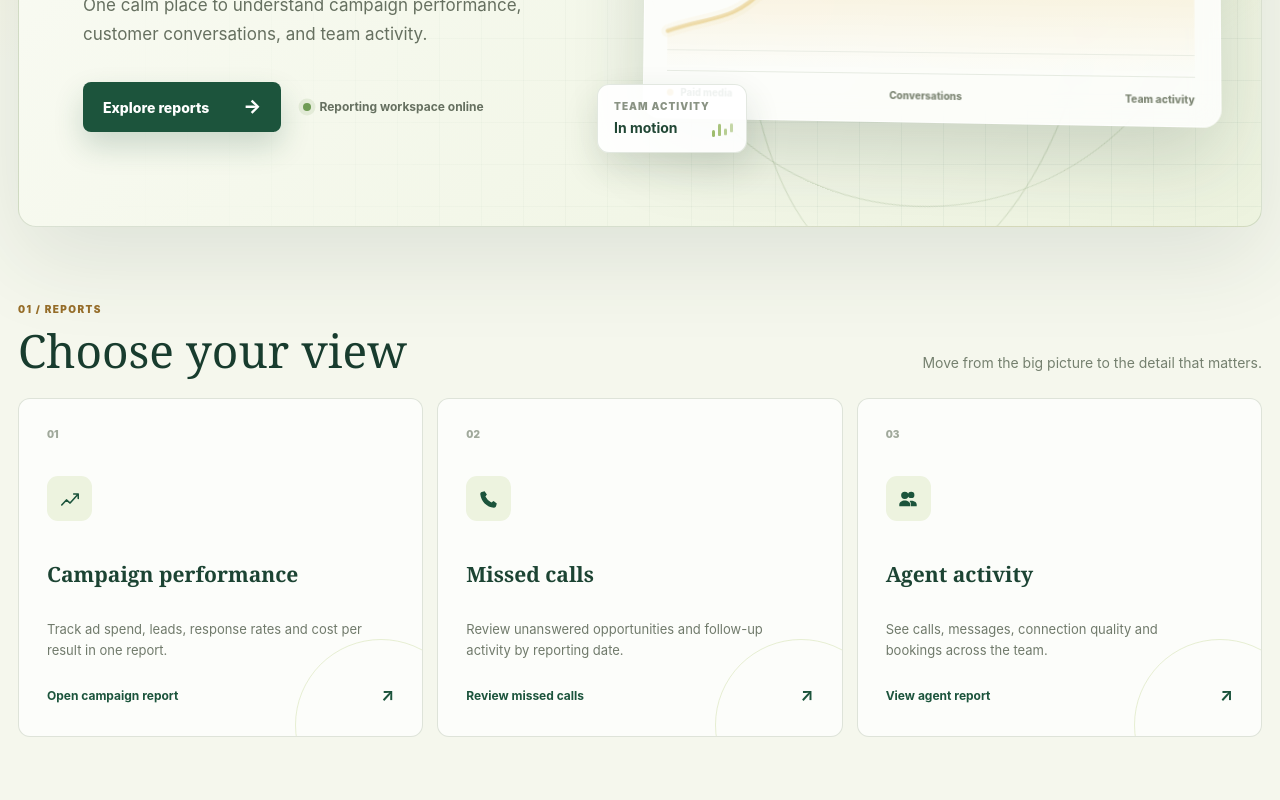
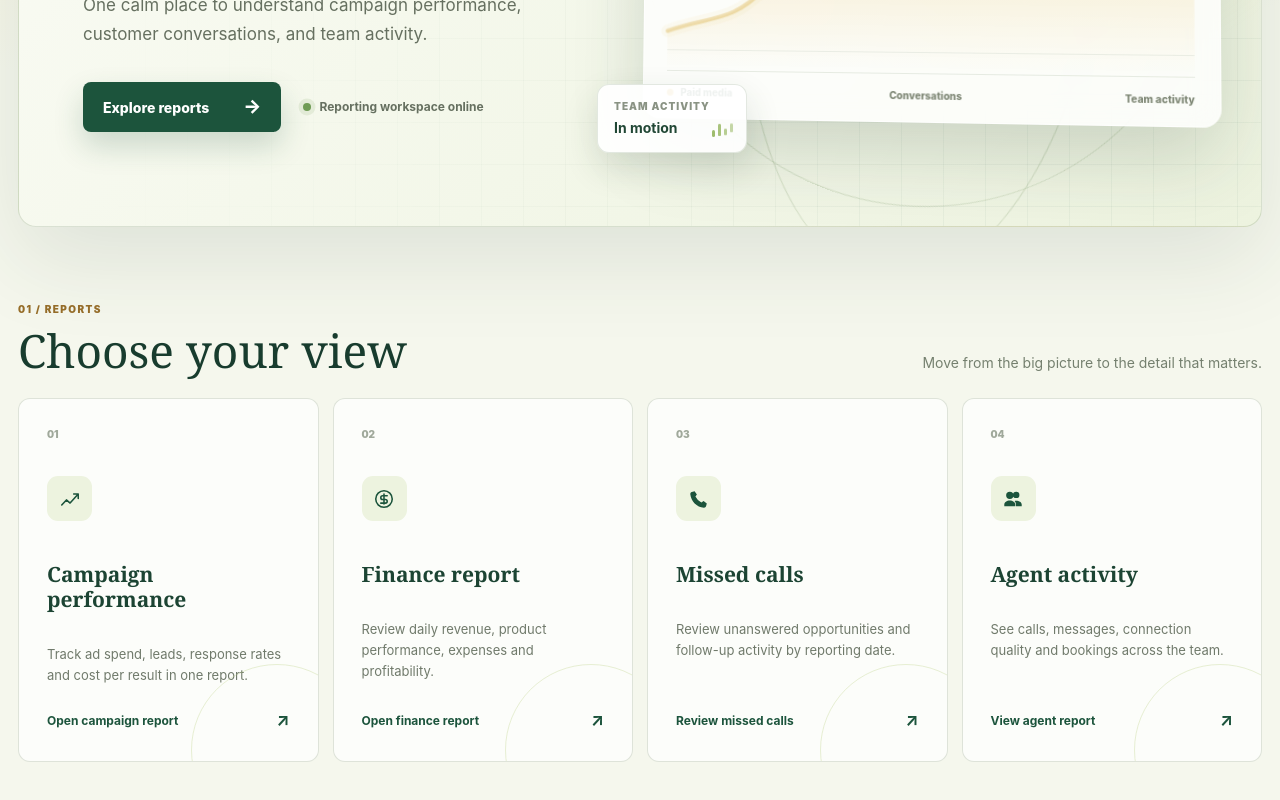
Before and after one commit to Dharma-IT/ReportsTool, a React (Vite) app: page / in a window 1280 px wide. Shown: the part 472-1272 px from the top of the page. Built offline with nearby package versions, Linux system fonts and the light colour scheme; no server answers.

Commit message:
update finance report

```diff
--- a/src/App.css
+++ b/src/App.css
@@ -82,7 +82,7 @@
 .home-section-index { color:var(--gold-strong); font-size:10px; font-weight:900; letter-spacing:.14em; }
 .home-section-heading h2 { margin-top:8px; color:#183c2e; font:500 clamp(30px,4vw,46px)/1 Georgia,serif; }
 .home-section-heading p { max-width:340px; color:#75806f; font-size:14px; }
-.home-report-grid { display:grid; grid-template-columns:repeat(3,1fr); gap:14px; }
+.home-report-grid { display:grid; grid-template-columns:repeat(4,1fr); gap:14px; }
 .home-report-card { position:relative; display:flex; min-height:300px; flex-direction:column; padding:28px; overflow:hidden; border:1px solid rgba(100,126,88,.2); border-radius:12px; background:rgba(255,255,255,.72); color:inherit; text-decoration:none; transition:.3s ease; }
 .home-report-card::after { position:absolute; right:-45px; bottom:-75px; width:170px; height:170px; content:''; border:1px solid rgba(188,208,136,.35); border-radius:50%; transition:.35s ease; }
 .home-report-card:hover { transform:translateY(-5px); border-color:rgba(151,110,42,.35); background:#fff; box-shadow:0 22px 48px rgba(38,64,42,.1); }
@@ -90,7 +90,7 @@
 .report-number { color:#a0a99b; font-size:10px; font-weight:900; }
 .report-icon { display:grid; width:45px; height:45px; margin:34px 0 20px; place-items:center; border-radius:11px; background:#edf3df; color:var(--green-deep); }
 .report-icon svg { width:22px; height:22px; fill:none; stroke:currentColor; stroke-width:1.7; stroke-linecap:round; stroke-linejoin:round; }
-.home-report-card:nth-child(2) .report-icon svg,.home-report-card:nth-child(3) .report-icon svg { fill:currentColor; stroke:none; }
+.home-report-card:nth-child(3) .report-icon svg,.home-report-card:nth-child(4) .report-icon svg { fill:currentColor; stroke:none; }
 .home-report-card h3 { color:#1c4433; font:600 21px/1.2 Georgia,serif; }
 .home-report-card p { max-width:330px; margin-top:11px; color:#707a6b; font-size:13px; line-height:1.6; }
 .home-report-card>strong { z-index:1; display:flex; align-items:center; justify-content:space-between; margin-top:auto; padding-top:22px; color:var(--green-deep); font-size:12px; }
@@ -103,8 +103,9 @@
 @keyframes home-status-pulse { 50%{box-shadow:0 0 0 8px rgba(111,155,84,0)} }
 @keyframes home-mini-bars { to{transform:scaleY(.45);opacity:.55} }
 @media (prefers-reduced-motion:reduce){.home-visual *,.home-status i{animation:none!important}}
-@media (max-width:960px){.home-hero{grid-template-columns:1fr;}.home-hero-copy{padding:60px 46px 15px}.home-visual{min-height:500px}.home-report-grid{grid-template-columns:1fr}.home-report-card{min-height:240px}}
-@media (max-width:600px){.home-shell{width:min(100% - 18px,1320px);padding-top:10px}.home-hero-copy{padding:45px 24px 10px}.home-hero h1{font-size:48px}.home-visual{min-height:400px}.home-visual-card{width:92%;padding:17px}.floating-stat{display:none}.visual-legend span:not(:first-child){display:none}.home-section-heading{align-items:start;flex-direction:column}.home-reports{padding-top:46px}}
+@media (max-width:1100px){.home-report-grid{grid-template-columns:repeat(2,1fr)}}
+@media (max-width:960px){.home-hero{grid-template-columns:1fr;}.home-hero-copy{padding:60px 46px 15px}.home-visual{min-height:500px}.home-report-card{min-height:240px}}
+@media (max-width:600px){.home-shell{width:min(100% - 18px,1320px);padding-top:10px}.home-hero-copy{padding:45px 24px 10px}.home-hero h1{font-size:48px}.home-visual{min-height:400px}.home-visual-card{width:92%;padding:17px}.floating-stat{display:none}.visual-legend span:not(:first-child){display:none}.home-section-heading{align-items:start;flex-direction:column}.home-reports{padding-top:46px}.home-report-grid{grid-template-columns:1fr}}
 
 /* Campaign PIN lock */
 .campaign-lock-shell { position:relative; min-height:calc(100vh - 64px); overflow:hidden; }
--- a/src/App.tsx
+++ b/src/App.tsx
@@ -14,9 +14,9 @@ type AppRoute = {
 const routes: AppRoute[] = [
   { path: '/', label: 'Home' },
   { path: '/campaign', label: 'Campaign' },
+  { path: '/finance-report', label: 'Finance Report' },
   { path: '/missed-calls', label: 'Missed Calls' },
   { path: '/agent-report', label: 'Agent Report' },
-  { path: '/finance-report', label: 'Finance Report' },
 ]
 
 function getActiveRoute() {
@@ -62,7 +62,9 @@ function App() {
       ) : activeRoute === '/agent-report' ? (
         <AgentReport />
       ) : activeRoute === '/finance-report' ? (
-        <FinanceReport />
+        <CampaignPinLock>
+          <FinanceReport />
+        </CampaignPinLock>
       ) : (
         <CampaignPinLock>
           <CampaignDashboard />
--- a/src/pages/HomeDashboard.tsx
+++ b/src/pages/HomeDashboard.tsx
@@ -8,8 +8,16 @@ const reportLinks = [
     icon: 'trend',
   },
   {
+    path: '/finance-report',
+    number: '02',
+    title: 'Finance report',
+    copy: 'Review daily revenue, product performance, expenses and profitability.',
+    action: 'Open finance report',
+    icon: 'finance',
+  },
+  {
     path: '/missed-calls',
-    number: '02',
+    number: '03',
     title: 'Missed calls',
     copy: 'Review unanswered opportunities and follow-up activity by reporting date.',
     action: 'Review missed calls',
@@ -17,7 +25,7 @@ const reportLinks = [
   },
   {
     path: '/agent-report',
-    number: '03',
+    number: '04',
     title: 'Agent activity',
     copy: 'See calls, messages, connection quality and bookings across the team.',
     action: 'View agent report',
@@ -26,6 +34,9 @@ const reportLinks = [
 ]
 
 function ReportIcon({ name }: { name: string }) {
+  if (name === 'finance') {
+    return <svg viewBox="0 0 24 24" aria-hidden="true"><circle cx="12" cy="12" r="9"/><path d="M15.5 8.5h-5a2 2 0 0 0 0 4h3a2 2 0 0 1 0 4h-5M12 6.5v11"/></svg>
+  }
   if (name === 'phone') {
     return <svg viewBox="0 0 24 24" aria-hidden="true"><path d="M7.2 3.5 9.7 7 8.1 9.4a14 14 0 0 0 6.5 6.5l2.4-1.6 3.5 2.5-.8 3.1c-.3 1-1.3 1.7-2.4 1.6C9.5 20.7 3.3 14.5 2.5 6.7c-.1-1.1.6-2.1 1.6-2.4l3.1-.8Z" /></svg>
   }
```
